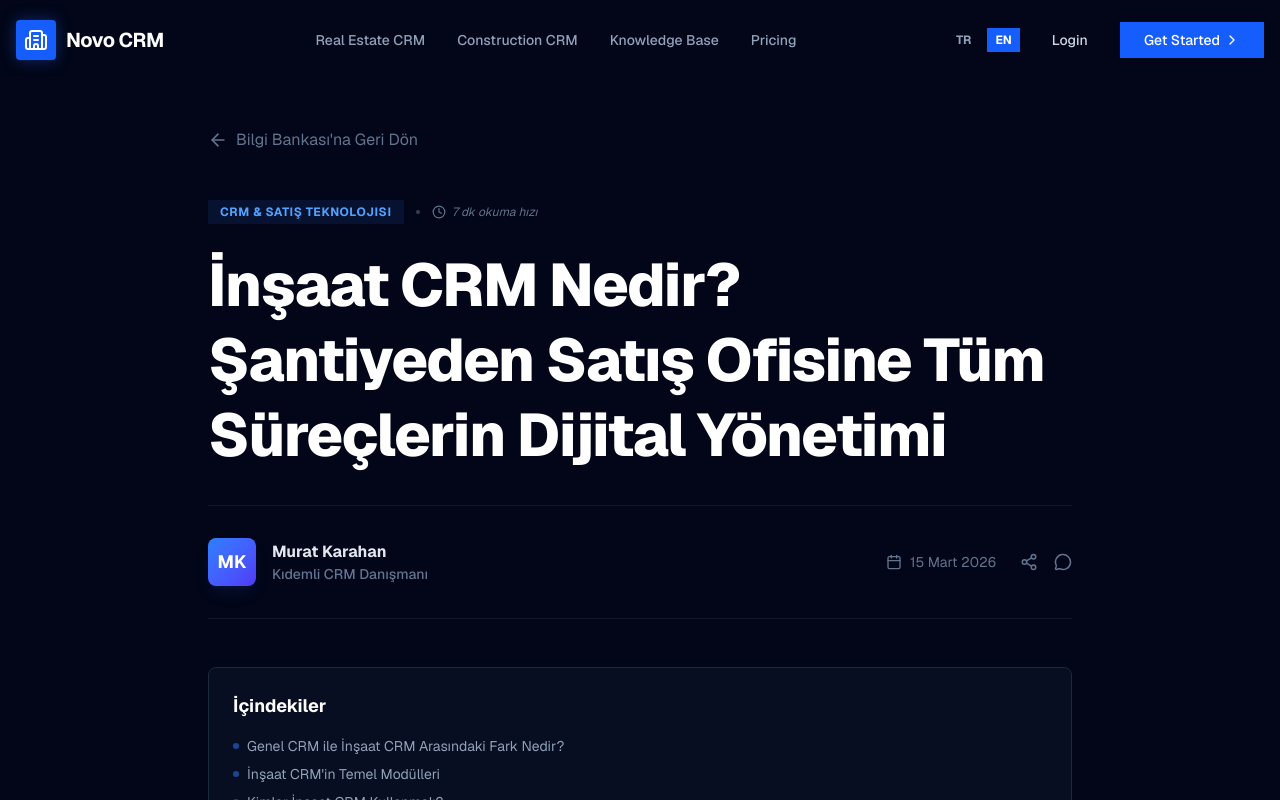
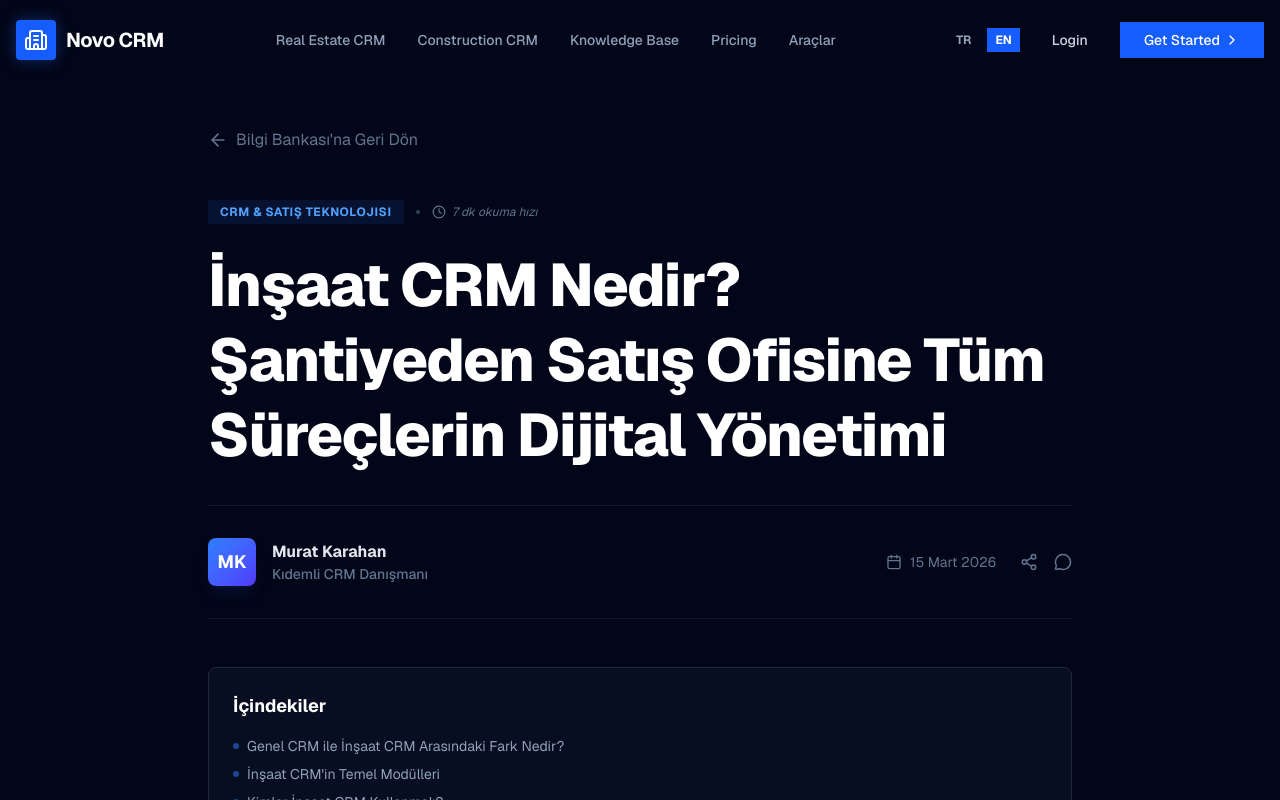
Before and after one commit to ccengizkorkmaz-max/novoxcrm, a Next.js app: page /en/wiki/insaat-crm-nedir in a window 1280 px wide. Shown: the top 800 px of the page. Built offline with nearby package versions, Linux system fonts and the light colour scheme.

Commit message:
feat(nav): add Araçlar to navbar, tapu hesaplayici + CRM karsilastirma to footer

```diff
--- a/src/components/marketing/Footer.tsx
+++ b/src/components/marketing/Footer.tsx
@@ -39,6 +39,8 @@ export function Footer() {
                             <li><Link href="/solutions/insaat-crm" className="hover:text-white transition-colors">{t('solutions.construction')}</Link></li>
                             <li><Link href="/solutions" className="hover:text-white transition-colors">{t('solutions.all')}</Link></li>
                             <li><Link href="/payment-plan-calculator" className="hover:text-white transition-colors">{t('solutions.paymentCalculator')}</Link></li>
+                            <li><Link href="/tools/tapu-harci-hesaplayici" className="hover:text-white transition-colors">Tapu Harcı Hesaplayıcı</Link></li>
+                            <li><Link href="/karsilastirma/en-iyi-gayrimenkul-crm-2026" className="hover:text-white transition-colors">CRM Karşılaştırma</Link></li>
                             <li><a href="https://mulkunuhesapla.com/" target="_blank" rel="noopener noreferrer" className="hover:text-white transition-colors">{t('solutions.mulkunuhesapla')}</a></li>
                         </ul>
                     </div>
--- a/src/components/marketing/Navbar.tsx
+++ b/src/components/marketing/Navbar.tsx
@@ -28,6 +28,7 @@ export function Navbar() {
         { name: t('solutions_construction'), href: '/solutions/insaat-crm' },
         { name: t('wiki'), href: '/wiki' },
         { name: t('pricing'), href: '/#pricing' },
+        { name: 'Araçlar', href: '/tools/tapu-harci-hesaplayici' },
     ]
 
     return (
```
